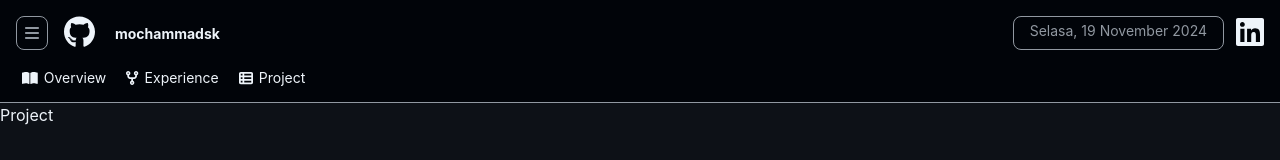
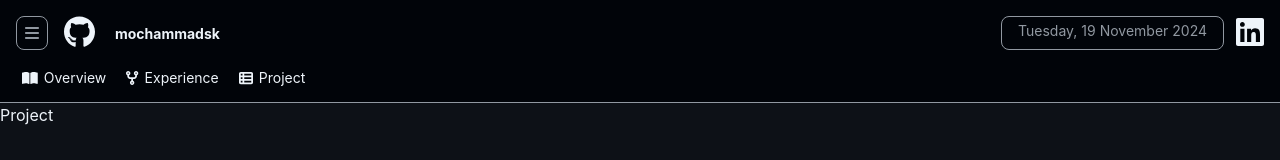
Before and after one commit to mochammadsk/productzilla-portofolio, a React (Vite) app: page /project in a window 1280 px wide. Shown: the top 160 px of the page. Built offline with nearby package versions, Linux system fonts and the light colour scheme.

Commit message:
changes to englis in day and month

```diff
--- a/src/components/Date.tsx
+++ b/src/components/Date.tsx
@@ -1,27 +1,27 @@
 function CurrentDate() {
   const today = new Date();
   const dayNames = [
-    'Minggu',
-    'Senin',
-    'Selasa',
-    'Rabu',
-    'Kamis',
-    'Jumat',
-    'Sabtu',
+    'Sunday',
+    'Monday',
+    'Tuesday',
+    'Wednesday',
+    'Thursday',
+    'Friday',
+    'Saturday',
   ];
   const monthNames = [
-    'Januari',
-    'Februari',
-    'Maret',
+    'January',
+    'February',
+    'March',
     'April',
-    'Mei',
-    'Juni',
-    'Juli',
-    'Agustus',
+    'May',
+    'June',
+    'July',
+    'August',
     'September',
-    'Oktober',
+    'October',
     'November',
-    'Desember',
+    'December',
   ];
 
   const day = dayNames[today.getDay()];
```
